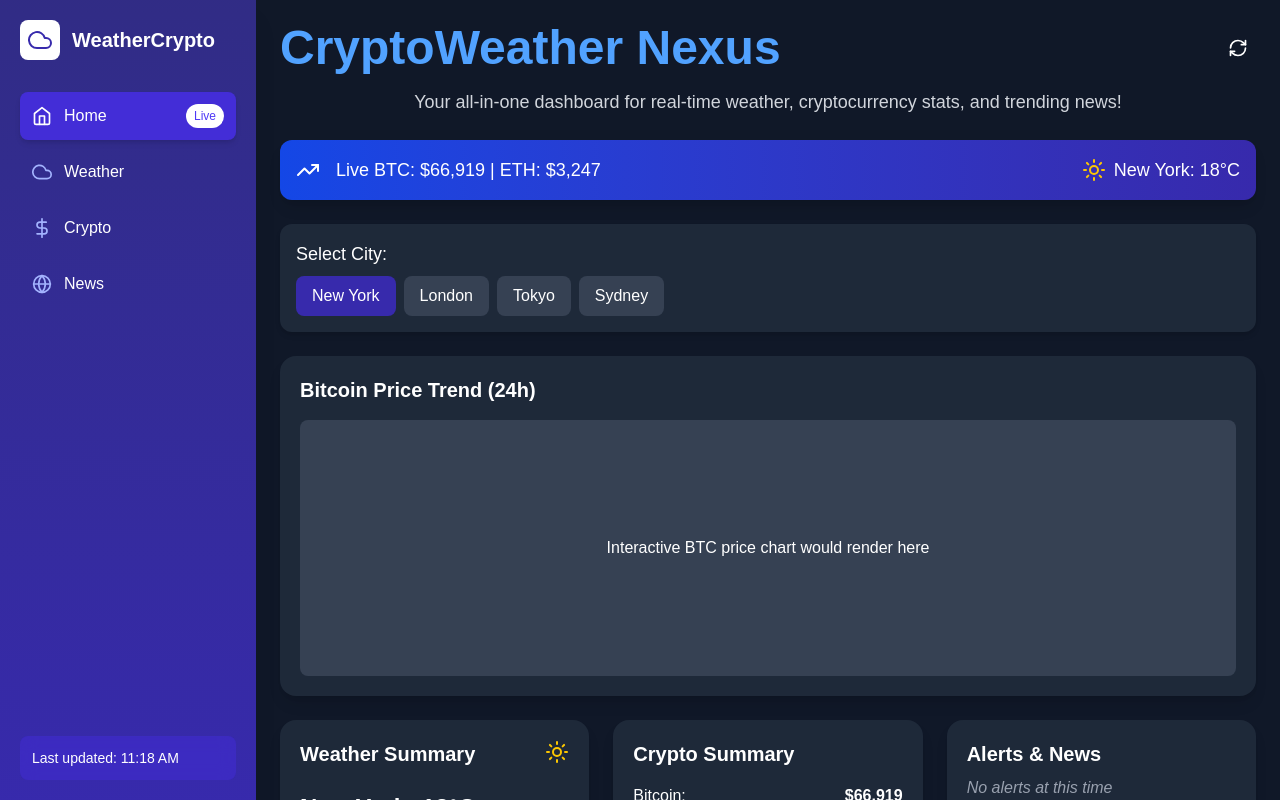
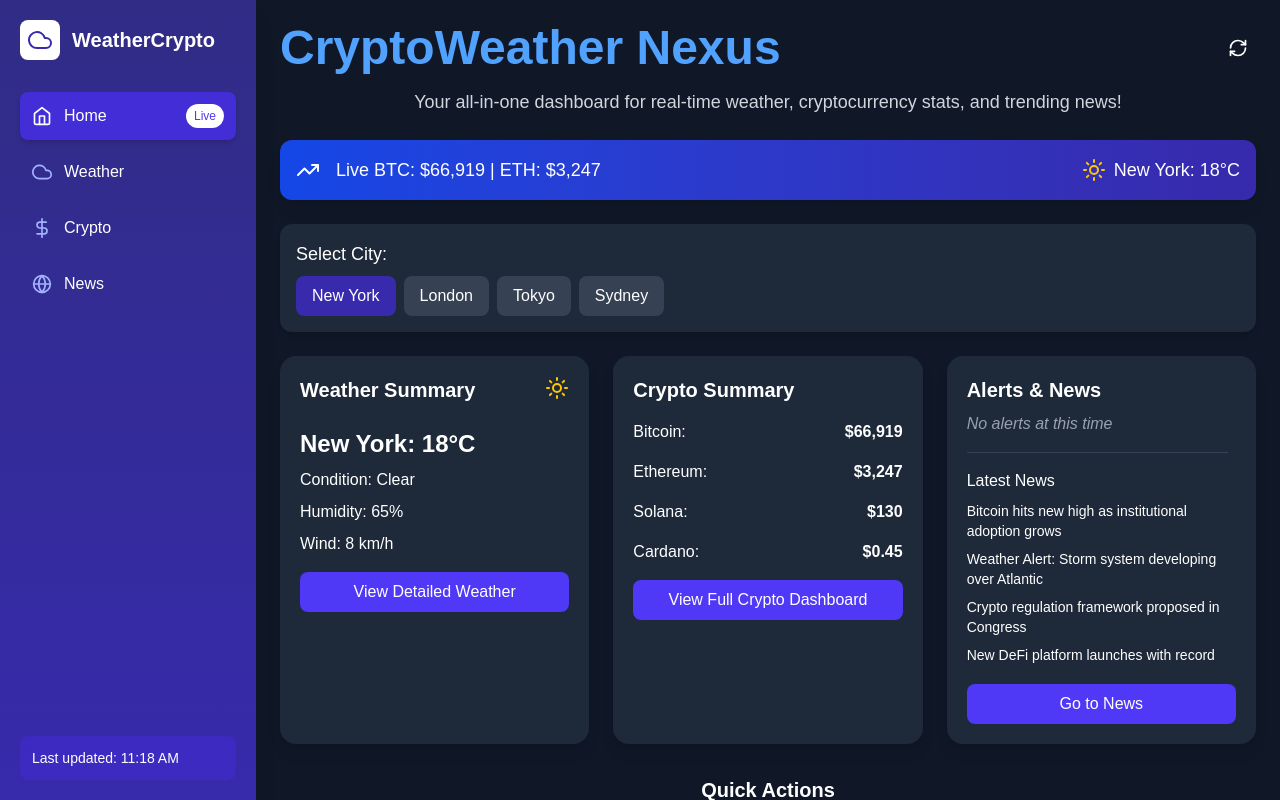
Before and after one commit to mounya519/CryptoWeatherNexus, a Next.js app: page / in a window 1280 px wide. Built offline with nearby package versions, Linux system fonts and the light colour scheme.

Commit message:
fixed bugs

```diff
--- a/src/app/page.tsx
+++ b/src/app/page.tsx
@@ -218,17 +218,7 @@ export default function HomePage() {
       </section>
 
       {/* Price Chart */}
-      <section className={`${themeClasses.card} p-5 rounded-2xl shadow-lg`}>
-        <h2 className="text-xl font-semibold mb-4">Bitcoin Price Trend (24h)</h2>
-        <div className="h-64 w-full">
-          {/* The Line component would normally be wrapped in a LineChart component */}
-          {/* This is a placeholder for visualization purposes */}
-          <div className="h-full w-full bg-gray-700 rounded-lg flex items-center justify-center">
-            <p>Interactive BTC price chart would render here</p>
-            <Line type="monotone" dataKey="btc" stroke="#8884d8" />
-          </div>
-        </div>
-      </section>
+
 
       {/* Main Dashboard Grid */}
       <section className="grid grid-cols-1 md:grid-cols-3 gap-6">
```
